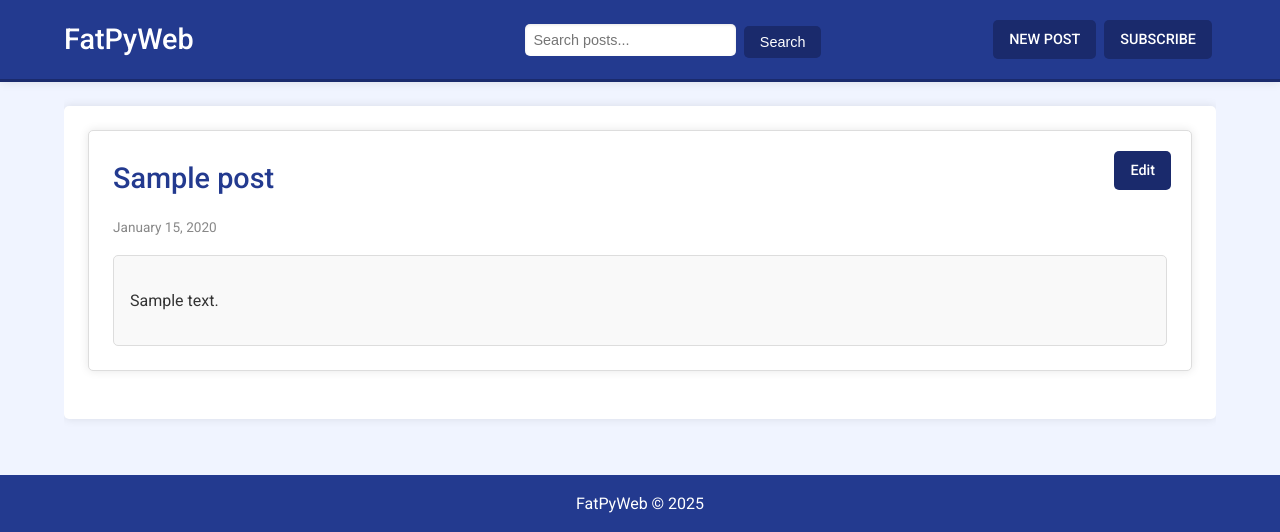
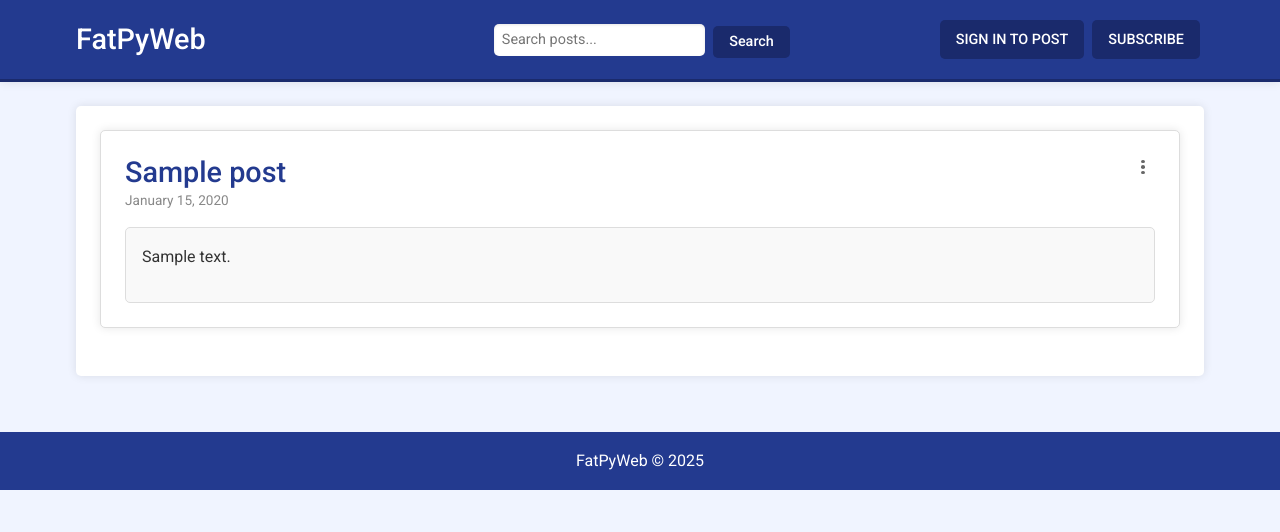
Before and after one commit to Vybornak2/FatPyBlog, a Django app: page / in a window 1280 px wide. Shown: the top 532 px of the page. Run offline with Django 5.2, Linux system fonts and the light colour scheme; tables that the repository leaves empty hold one stand-in row (values such as "Sample post").

Commit message:
post edit added

```diff
--- a/FatPyWeb/FatPyWeb/urls.py
+++ b/FatPyWeb/FatPyWeb/urls.py
@@ -1,24 +1,21 @@
 """
-URL configuration for FatPyWeb project.
-
-The `urlpatterns` list routes URLs to views. For more information please see:
-    https://docs.djangoproject.com/en/5.1/topics/http/urls/
-Examples:
-Function views
-    1. Add an import:  from my_app import views
-    2. Add a URL to urlpatterns:  path('', views.home, name='home')
-Class-based views
-    1. Add an import:  from other_app.views import Home
-    2. Add a URL to urlpatterns:  path('', Home.as_view(), name='home')
-Including another URLconf
-    1. Import the include() function: from django.urls import include, path
-    2. Add a URL to urlpatterns:  path('blog/', include('blog.urls'))
+URL Configuration for FatPyWeb project.
 """
 
 from django.contrib import admin
 from django.urls import path, include
+from django.conf import settings
+from django.conf.urls.static import static
 
 urlpatterns = [
     path("admin/", admin.site.urls),
-    path("", include("blog.urls")),
+    # Add user authentication URLs - make sure these come before blog urls
+    path("accounts/", include("django.contrib.auth.urls")),
+    # Blog URLs - ensure the namespace is properly included
+    path("", include("blog.urls", namespace="blog")),
 ]
+
+# Serve media files in development
+if settings.DEBUG:
+    urlpatterns += static(settings.MEDIA_URL, document_root=settings.MEDIA_ROOT)
+    urlpatterns += static(settings.STATIC_URL, document_root=settings.STATIC_ROOT)
--- a/FatPyWeb/blog/static/css/post-controls.css
+++ b/FatPyWeb/blog/static/css/post-controls.css
@@ -3,38 +3,83 @@
 }
 
 .post .date {
-    position: static !important;  /* Change from absolute to static */
+    position: static !important;
     color: #888 !important;
     font-size: 0.85rem !important;
-    margin-top: -0.5rem !important; /* Add negative margin to bring it closer to the title */
-    margin-bottom: 1rem !important; /* Add space before content */
+    margin-top: -0.5rem !important;
+    margin-bottom: 1rem !important;
     display: block !important;
 }
 
-.edit-button {
+/* Simplified post-actions with subtle vertical dots */
+.post-actions {
     position: absolute !important;
     top: 1rem !important;
     right: 1rem !important;
-    display: inline-flex !important;
-    align-items: center !important;
-    justify-content: center !important;
-    margin: 0.25rem !important; /* Match other buttons */
-    padding: 0.5rem 1rem !important;
-    font-size: 0.9rem !important;
-    background-color: #1a2a6c !important; /* var(--primary-dark) */
-    color: #fff !important; /* var(--light-text) */
-    border: none !important;
-    border-radius: 5px !important; /* var(--border-radius) */
-    cursor: pointer !important;
-    text-decoration: none !important;
-    transition: all 0.3s ease !important;
-    font-weight: 500 !important;
     z-index: 10 !important;
 }
 
-.edit-button:hover {
-    background-color: #3f57b3 !important; /* var(--primary-light) */
-    transform: translateY(-2px) !important;
-    text-decoration: none !important;
-    box-shadow: 0 2px 5px rgba(0,0,0,0.2) !important;
+.post-actions .dropdown-toggle {
+    background: transparent !important;
+    border: none !important;
+    width: 32px !important;
+    height: 32px !important;
+    padding: 0 !important;
+    border-radius: 50% !important;
+    cursor: pointer !important;
+    transition: all 0.3s ease !important;
+    display: flex !important;
+    align-items: center !important;
+    justify-content: center !important;
 }
+
+.post-actions .dropdown-toggle:hover,
+.post-actions .dropdown-toggle:focus {
+    background-color: rgba(0, 0, 0, 0.05) !important;
+}
+
+.post-actions .dropdown-toggle::after {
+    display: none !important;
+}
+
+/* Simplified, subtle, perfectly round dots */
+.vertical-dots {
+    display: flex !important;
+    flex-direction: column !important;
+    justify-content: space-between !important;
+    align-items: center !important;
+    height: 16px !important;
+}
+
+.vertical-dots .dot {
+    width: 4px !important;
+    height: 4px !important;
+    border-radius: 50% !important;
+    background-color: #666 !important; /* More subtle color */
+    margin: 1px 0 !important;
+}
+
+.dropdown-toggle:hover .vertical-dots .dot {
+    background-color: #333 !important; /* Darker on hover but still subtle */
+}
+
+.post-actions .dropdown-menu {
+    min-width: 8rem !important;
+    box-shadow: 0 2px 5px rgba(0,0,0,0.1) !important;
+    border-radius: 5px !important;
+    border: 1px solid #e9ecef !important;
+}
+
+.post-actions .dropdown-item {
+    padding: 0.5rem 1rem !important;
+    font-size: 0.9rem !important;
+}
+
+.post-actions .dropdown-item:hover {
+    background-color: #f8f9fa !important;
+}
+
+.post-actions .dropdown-item.text-danger:hover {
+    background-color: #f8d7da !important;
+    color: #dc3545 !important;
+}
--- a/FatPyWeb/blog/templates/blog/base.html
+++ b/FatPyWeb/blog/templates/blog/base.html
@@ -6,6 +6,7 @@
     <meta name="viewport" content="width=device-width, initial-scale=1.0">
     <title>{% block title %}FatPyWeb{% endblock %}</title>
     <link href="https://fonts.googleapis.com/css2?family=Roboto:wght@300;400;500;700&display=swap" rel="stylesheet">
+    <link href="https://cdn.jsdelivr.net/npm/bootstrap@5.2.3/dist/css/bootstrap.min.css" rel="stylesheet">
     <link rel="stylesheet" href="{% static 'css/main.css' %}">
     <link rel="stylesheet" href="{% static 'css/post-controls.css' %}">
     {% block extra_head %}{% endblock %}
@@ -40,6 +41,8 @@
             </div>
         </footer>
     </div>
+    <!-- Bootstrap JS Bundle with Popper -->
+    <script src="https://cdn.jsdelivr.net/npm/bootstrap@5.2.3/dist/js/bootstrap.bundle.min.js"></script>
     {% block scripts %}{% endblock %}
 </body>
 </html>
--- a/FatPyWeb/blog/templates/blog/partials/_post.html
+++ b/FatPyWeb/blog/templates/blog/partials/_post.html
@@ -1,6 +1,20 @@
 <div class="post">
-    <h2>{% if detail_view %} {{ post.title }} {% else %}<a href="{% url 'post_detail' post.pk %}">{{ post.title }}</a>{% endif %}</h2>
+    <h2>{% if detail_view %} {{ post.title }} {% else %}<a href="{% url 'blog:post_detail' post.pk %}">{{ post.title }}</a>{% endif %}</h2>
     <p class="date">{{ post.created_at|date:"F j, Y" }}</p>
-    <a href="{% url 'post_edit' post.pk %}" class="edit-button">Edit</a>
+
+    <div class="post-actions dropdown">
+        <button class="dropdown-toggle" type="button" id="post-actions-{{ post.id }}" data-bs-toggle="dropdown" aria-expanded="false" aria-label="Post options">
+            <div class="vertical-dots">
+                <div class="dot"></div>
+                <div class="dot"></div>
+                <div class="dot"></div>
+            </div>
+        </button>
+        <ul class="dropdown-menu dropdown-menu-end" aria-labelledby="post-actions-{{ post.id }}">
+            <li><a class="dropdown-item" href="{% url 'blog:post_edit' post.pk %}">Edit</a></li>
+            <li><a class="dropdown-item text-danger" href="{% url 'blog:post_delete' post.pk %}">Delete</a></li>
+        </ul>
+    </div>
+
     <div class="post-content-frame">{{ post.content|safe }}</div>
 </div>
--- a/FatPyWeb/blog/templates/blog/post_detail.html
+++ b/FatPyWeb/blog/templates/blog/post_detail.html
@@ -12,7 +12,7 @@
     </ul>
 </nav>
 <div class="header-buttons">
-    <a href="{% url 'post_list' %}">Return to posts</a>
+    <a href="{% url 'blog:post_list' %}">Return to posts</a>
 </div>
 {% endblock %}
 
--- a/FatPyWeb/blog/templates/blog/post_edit.html
+++ b/FatPyWeb/blog/templates/blog/post_edit.html
@@ -34,7 +34,7 @@
 
 {% block header_content %}
 <div class="header-buttons">
-    <a href="{% url 'post_list' %}">Back to posts</a>
+    <a href="{% url 'blog:post_list' %}">Back to posts</a>
 </div>
 {% endblock %}
 
--- a/FatPyWeb/blog/templates/blog/post_list.html
+++ b/FatPyWeb/blog/templates/blog/post_list.html
@@ -12,14 +12,18 @@
     </ul>
 </nav>
 <div class="header-actions">
-    <form method="get" action="{% url 'post_list' %}">
+    <form method="get" action="{% url 'blog:post_list' %}">
         <input type="text" name="q" placeholder="Search posts..." value="{{ request.GET.q }}">
         <button type="submit">Search</button>
     </form>
 </div>
 <div class="header-buttons">
-    <a href="{% url 'post_new' %}">New Post</a>
-    <a href="{% url 'subscribe' %}">Subscribe</a>
+    {% if user.is_authenticated %}
+    <a href="{% url 'blog:post_new' %}">New Post</a>
+    {% else %}
+    <a href="{% url 'login' %}?next={% url 'blog:post_new' %}">Sign in to Post</a>
+    {% endif %}
+    <a href="{% url 'blog:subscribe' %}">Subscribe</a>
 </div>
 {% endblock %}
 
@@ -27,7 +31,7 @@
     {% if no_results %}
     <div class="alert alert-error">
         <p>No posts found matching "<strong>{{ query }}</strong>".</p>
-        <a href="{% url 'post_list' %}" class="btn">View all posts</a>
+        <a href="{% url 'blog:post_list' %}" class="btn">View all posts</a>
     </div>
     {% endif %}
 
@@ -37,7 +41,11 @@
         {% if not no_results %}
         <div class="empty-state">
             <p>No posts available yet. Be the first to create one!</p>
-            <a href="{% url 'post_new' %}" class="btn">Create New Post</a>
+            {% if user.is_authenticated %}
+            <a href="{% url 'blog:post_new' %}" class="btn">Create New Post</a>
+            {% else %}
+            <a href="{% url 'login' %}?next={% url 'blog:post_new' %}" class="btn">Sign in to Post</a>
+            {% endif %}
         </div>
         {% endif %}
     {% endfor %}
--- a/FatPyWeb/blog/templates/blog/subscribe.html
+++ b/FatPyWeb/blog/templates/blog/subscribe.html
@@ -20,7 +20,7 @@
 
 {% block header_content %}
 <div class="header-buttons">
-    <a href="{% url 'post_list' %}">Return to posts</a>
+    <a href="{% url 'blog:post_list' %}">Return to posts</a>
 </div>
 {% endblock %}
 
--- a/FatPyWeb/blog/urls.py
+++ b/FatPyWeb/blog/urls.py
@@ -1,10 +1,13 @@
 from django.urls import path
 from . import views
+
+app_name = "blog"  # Add this line to define the application namespace
 
 urlpatterns = [
     path("", views.post_list, name="post_list"),
     path("post/<int:pk>/", views.post_detail, name="post_detail"),
     path("post/new/", views.post_new, name="post_new"),
     path("post/<int:pk>/edit/", views.post_edit, name="post_edit"),
+    path("post/<int:pk>/delete/", views.post_delete, name="post_delete"),
     path("subscribe/", views.subscribe, name="subscribe"),
 ]
--- a/FatPyWeb/blog/views.py
+++ b/FatPyWeb/blog/views.py
@@ -80,7 +80,7 @@ def post_new(request):
             post = form.save(commit=False)
             post.save()
             messages.success(request, "Post created successfully!")
-            return redirect("post_detail", pk=post.pk)
+            return redirect("blog:post_detail", pk=post.pk)
         else:
             messages.error(request, "Please correct the errors below.")
     else:
@@ -96,12 +96,24 @@ def post_edit(request, pk):
             post = form.save(commit=False)
             post.save()
             messages.success(request, "Post updated successfully!")
-            return redirect("post_detail", pk=post.pk)
+            return redirect("blog:post_detail", pk=post.pk)
         else:
             messages.error(request, "Please correct the errors below.")
     else:
         form = PostForm(instance=post)
     return render(request, "blog/post_edit.html", {"form": form})
+
+
+def post_delete(request, pk):
+    """Delete a post."""
+    post = get_object_or_404(Post, pk=pk)
+
+    if request.method == "POST":
+        post.delete()
+        messages.success(request, "Post deleted successfully!")
+        return redirect("blog:post_list")
+
+    return render(request, "blog/post_delete.html", {"post": post})
 
 
 def subscribe(request):
@@ -110,7 +122,7 @@ def subscribe(request):
         if form.is_valid():
             form.save()
             messages.success(request, "Thank you for subscribing!")
-            return redirect(f"{reverse('subscribe')}?subscribed=true")
+            return redirect(f"{reverse('blog:subscribe')}?subscribed=true")
         else:
             messages.error(request, "Please correct the errors below.")
     else:
--- a/FatPyWeb/settings.py
+++ b/FatPyWeb/settings.py
@@ -180,5 +180,6 @@ LOGGING = {
 
 # LOGIN/LOGOUT URLS
 # ------------------------------------------------------------------------------
+LOGIN_URL = "login"  # URL where users should be redirected to log in
 LOGIN_REDIRECT_URL = "blog:post_list"
 LOGOUT_REDIRECT_URL = "blog:post_list"
--- a/FatPyWeb/templates/base.html
+++ b/FatPyWeb/templates/base.html
@@ -45,7 +45,7 @@
                 <ul class="navbar-nav ms-auto">
                     {% if user.is_authenticated %}
                         <li class="nav-item">
-                            <a class="nav-link" href="{% url 'blog:post_create' %}">Create Post</a>
+                            <a class="nav-link" href="{% url 'blog:post_new' %}">Create Post</a>
                         </li>
                         <li class="nav-item">
                             <a class="nav-link" href="{% url 'admin:index' %}">Admin</a>
```
Also changed, not shown: FatPyWeb/blog/templates/blog/post_delete.html (added, +30 -0 lines), FatPyWeb/templates/registration/login.html (+9 -0 lines), FatPyWeb/urls.py (+5 -4 lines).
